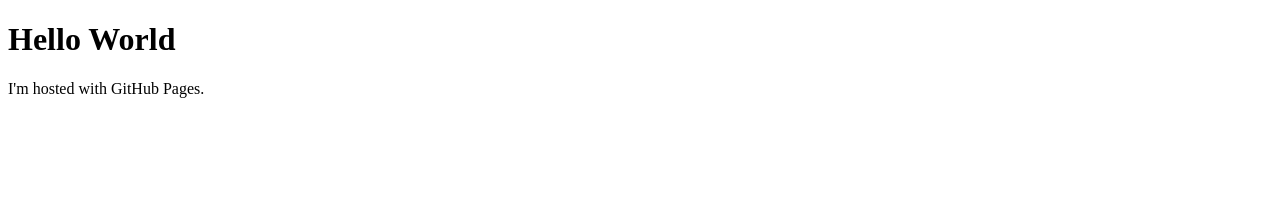
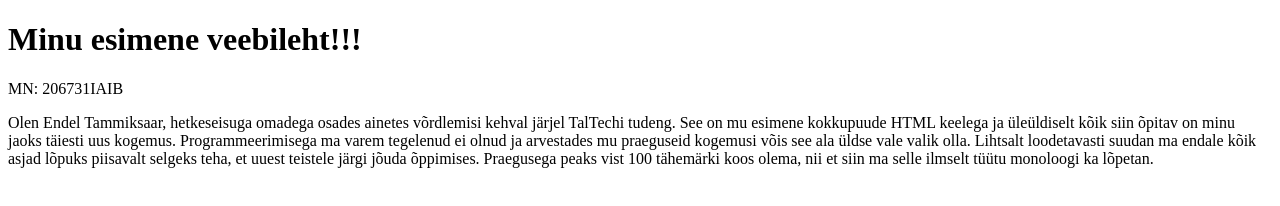
Before and after one commit to EnTamm/EnTamm.github.io, a plain HTML site: page index.html in a window 1280 px wide. Drawn offline with Linux system fonts and the light colour scheme.

Commit message:
Update index.html

```diff
--- a/index.html
+++ b/index.html
@@ -1,7 +1,12 @@
 <!DOCTYPE html>
 <html>
 <body>
-<h1>Hello World</h1>
-<p>I'm hosted with GitHub Pages.</p>
+<h1>Minu esimene veebileht!!!</h1>
+<p>MN: 206731IAIB</p>
+<p>Olen Endel Tammiksaar, hetkeseisuga omadega osades ainetes võrdlemisi kehval järjel TalTechi tudeng.
+See on mu esimene kokkupuude HTML keelega ja üleüldiselt kõik siin õpitav on minu jaoks täiesti uus kogemus.
+Programmeerimisega ma varem tegelenud ei olnud ja arvestades mu praeguseid kogemusi võis see ala üldse vale valik olla.
+Lihtsalt loodetavasti suudan ma endale kõik asjad lõpuks piisavalt selgeks teha, et uuest teistele järgi jõuda õppimises.
+Praegusega peaks vist 100 tähemärki koos olema, nii et siin ma selle ilmselt tüütu monoloogi ka lõpetan.</p>
 </body>
 </html>
```
